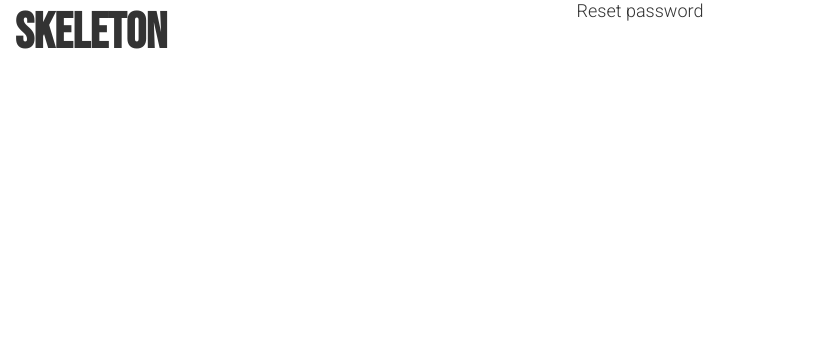
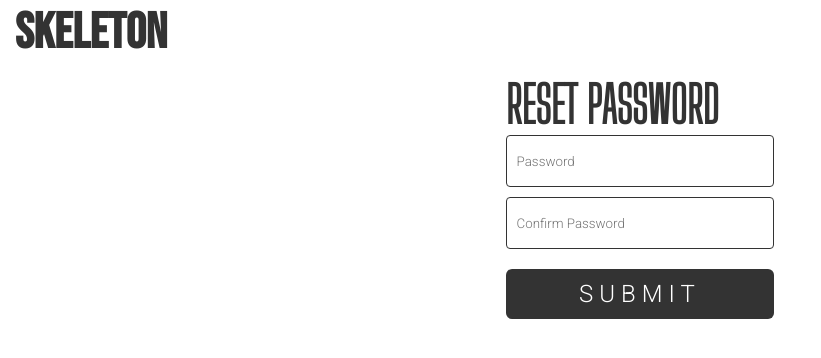
Before and after one commit to Dwarf95/vue-project-test, a Vue app: page /reset-password in a window 1280 px wide. Shown: the top 358 px of the page, without its empty margins (0-821 px from the left). Built offline with nearby package versions, Linux system fonts and the light colour scheme.

Commit message:
Forgot password, reset password, page not found

```diff
--- a/src/pages/ForgotPassword/ForgotPassword.vue
+++ b/src/pages/ForgotPassword/ForgotPassword.vue
@@ -1,5 +1,8 @@
 <template>
-        <form @submit="forgotPassword">
+<div class="signup">
+    <div class="signup-container">
+      <h1>FORGOT PASSWORD</h1>
+      <form @submit="forgotPassword">
             <input
           type="email"
           id="email"
@@ -7,8 +10,10 @@
           v-model="email"
           placeholder="Enter your E-mail"
         />
-      <button type="submit">Submit</button>
+      <button type="submit">SUBMIT</button>
         </form>
+    </div>
+</div>
 </template>
 
 <script>
@@ -34,5 +39,52 @@ export default {
 </script>
 
 <style lang="scss" scoped>
+.signup {
+  height: auto;
+  width: 30%;
+  display: flex;
+  flex-direction: column;
+  align-items: center;
+  padding-top: 65px;
+  font-family: "Roboto", sans-serif !important;
+  font-size: 18px;
+}
+.signup-container {
+  display: flex;
+  flex-direction: column;
+  width: 70%;
+  justify-content: center;
+  align-self: center;
+  margin: 10px;
+}
+.signup-container form {
+  width: 100%;
+}
+.signup h1 {
+  font-size: 50px;
+  font-family: "Big Shoulders Display", cursive;
+  margin-bottom: -10px;
+}
 
+.signup input:not([type="checkbox"]) {
+  height: 50px;
+  width: calc(100% - 22px);
+  margin-top: 10px;
+  padding: 0 10px 0 10px;
+  font-family: "Roboto", sans-serif !important;
+  border: 1px solid #333;
+  border-radius: 4px;
+}
+.signup button {
+  height: 50px;
+  width: 100%;
+  font-size: 24px;
+  margin-top: 20px;
+  background: #333;
+  color: #fff;
+  letter-spacing: 6px;
+  font-family: "Roboto", sans-serif !important;
+  border: 1px solid transparent;
+  border-radius: 6px;
+}
 </style>
--- /dev/null
+++ b/src/pages/PageNotFound/PageNotFound.vue
@@ -0,0 +1,55 @@
+<template>
+  <div class="h-100 d-flex flex-column justify-center align-center">
+    <h1>404</h1>
+    <p>Oops! Something is wrong.</p>
+    <a class="button" href="/"
+      ><i class="icon-home"></i> Go back in initial page, is better.</a
+    >
+  </div>
+</template>
+
+<script>
+export default {
+  name: "PageNotFound",
+  setup() {
+    return {};
+  },
+};
+</script>
+
+<style lang="scss" scoped>
+.h-100 { height: 100%; }
+.d-flex { display: flex; }
+.flex-column { flex-direction: column; }
+.justify-center { justify-content: center; }
+.align-center { align-items: center; }
+.button {
+  font-weight: 300;
+  color: #333;
+  font-size: 1.2em;
+  text-decoration: none;
+  border: 1px solid #efefef;
+  padding: .5em;
+  border-radius: 3px;
+  float: left;
+  margin: 6em 0 0 0;
+  transition: all .2s linear;
+  text-align: center;
+  &:hover{
+      background-color: #333;
+      color: white;
+  }
+}
+
+p {
+  font-size: 2em;
+  text-align: center;
+  font-weight: 100;
+}
+
+h1 {
+  text-align: center;
+  font-size: 15em;
+  font-weight: 100;
+}
+</style>
--- a/src/pages/ResetPassword/ResetPassword.vue
+++ b/src/pages/ResetPassword/ResetPassword.vue
@@ -1,19 +1,114 @@
 <template>
-    <div>
-        Reset password
+  <div class="signup">
+    <div class="signup-container">
+      <h1>RESET PASSWORD</h1>
+      <form @submit="resetPassword">
+        <div v-for="item in resetPasswordFormItems" :key="item.id">
+          <input
+            :type="item.type"
+            :id="item.id"
+            :name="item.id"
+            v-model="item.value"
+            :placeholder="item.placeholder"
+          />
+          <small style="color: crimson" v-if="item.error">{{
+            item.message
+          }}</small>
+        </div>
+        <button type="submit">SUBMIT</button>
+      </form>
     </div>
+  </div>
 </template>
 
 <script>
 export default {
-    setup () {
-
-
-        return {}
-    }
-}
+  name: "ResetPassword",
+  data() {
+    return {
+      resetPasswordFormItems: [
+        {
+          label: "Password",
+          id: "password",
+          value: "",
+          placeholder: "Password",
+          type: "password",
+          required: true,
+          error: false,
+          message: "",
+        },
+        {
+          label: "Confirm Password",
+          id: "confirmPassword",
+          value: "",
+          placeholder: "Confirm Password",
+          type: "password",
+          required: true,
+          error: false,
+          message: "",
+        },
+      ],
+    };
+  },
+  methods:{
+      resetPassword(e){
+          e.preventDefault();
+          console.log(this.resetPasswordFormItems);
+      }
+  },
+  setup() {
+    return {};
+  },
+};
 </script>
 
 <style lang="scss" scoped>
+.signup {
+  height: auto;
+  width: 30%;
+  display: flex;
+  flex-direction: column;
+  align-items: center;
+  padding-top: 65px;
+  font-family: "Roboto", sans-serif !important;
+  font-size: 18px;
+}
+.signup-container {
+  display: flex;
+  flex-direction: column;
+  width: 70%;
+  justify-content: center;
+  align-self: center;
+  margin: 10px;
+}
+.signup-container form {
+  width: 100%;
+}
+.signup h1 {
+  font-size: 50px;
+  font-family: "Big Shoulders Display", cursive;
+  margin-bottom: -10px;
+}
 
+.signup input {
+  height: 50px;
+  width: calc(100% - 22px);
+  margin-top: 10px;
+  padding: 0 10px 0 10px;
+  font-family: "Roboto", sans-serif !important;
+  border: 1px solid #333;
+  border-radius: 4px;
+}
+.signup button {
+  height: 50px;
+  width: 100%;
+  font-size: 24px;
+  margin-top: 20px;
+  background: #333;
+  color: #fff;
+  letter-spacing: 6px;
+  font-family: "Roboto", sans-serif !important;
+  border: 1px solid transparent;
+  border-radius: 6px;
+}
 </style>
--- a/src/router/router.js
+++ b/src/router/router.js
@@ -4,6 +4,7 @@ import SignUp from '../pages/SignUp/SignUp.vue';
 import SignIn from '../pages/SignIn/SignIn.vue';
 import ForgotPassword from '../pages/ForgotPassword/ForgotPassword.vue';
 import ResetPassword from '../pages/ResetPassword/ResetPassword.vue';
+import PageNotFound from '../pages/PageNotFound/PageNotFound.vue';
 
 
 const history = createWebHistory()
@@ -29,7 +30,8 @@ const router = createRouter({
         {
             path: '/reset-password',
             component: ResetPassword
-        }
+        },
+        { path: '/:pathMatch(.*)*', component: PageNotFound }
     ]
 })
 
```
